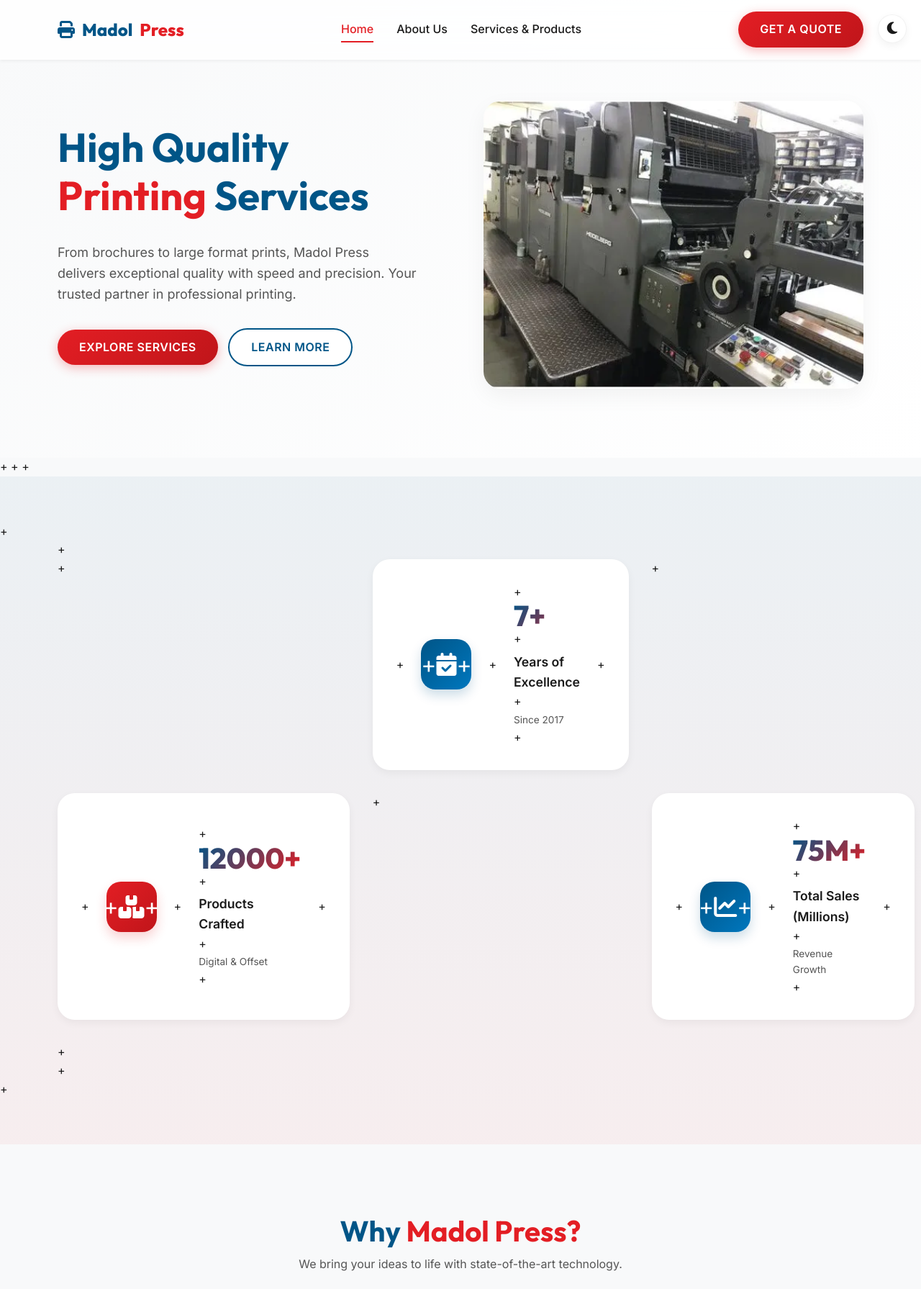
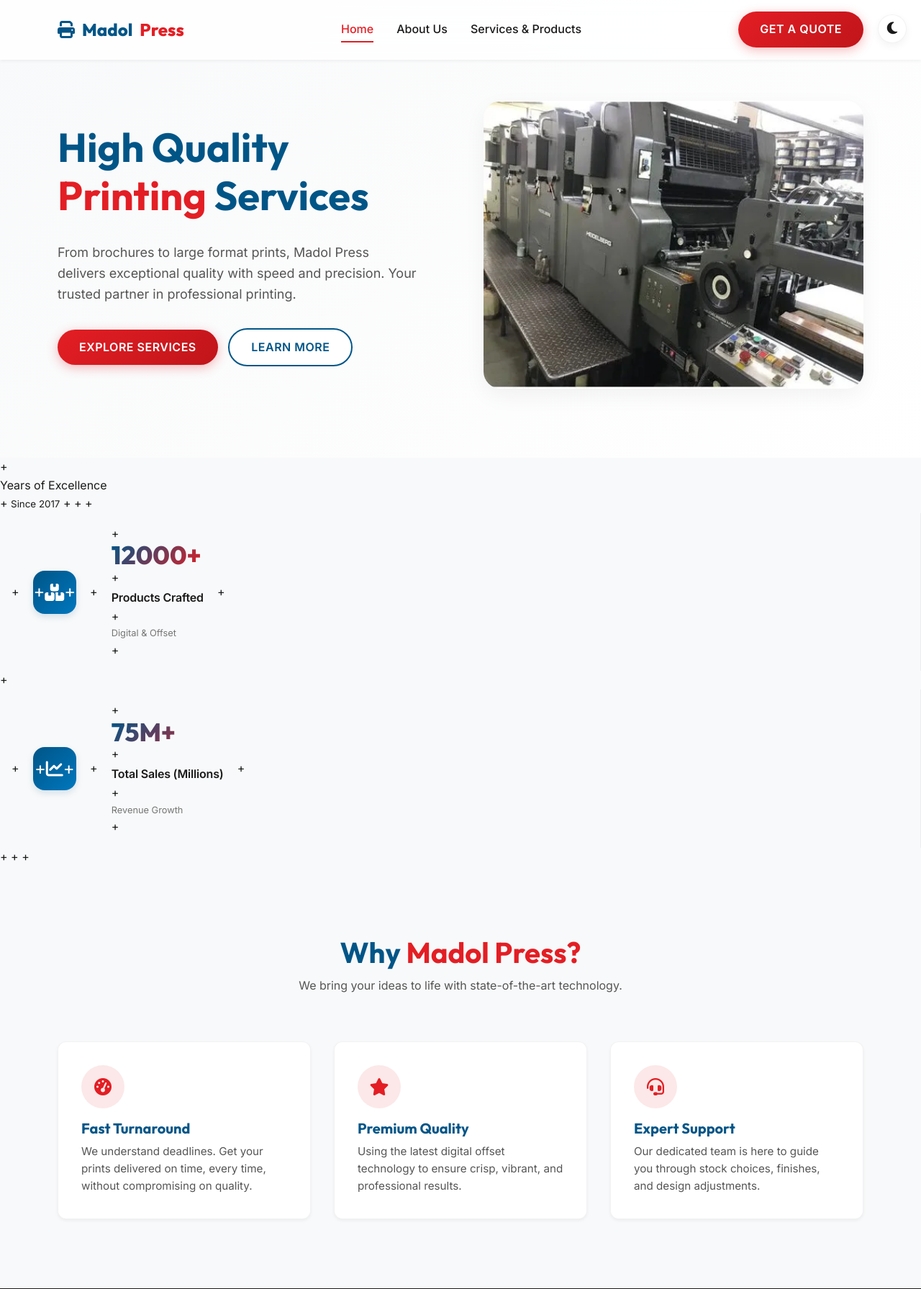
Before and after one commit to danokolojnr-commits/MADOL-PRESS, a PHP site: page / in a window 1280 px wide. Shown: the top 1791 px of the page at 72% size. Run offline with PHP 8.4, Linux system fonts and the light colour scheme.

Commit message:
Redesign statistics board for a more premium and compact look with a header

```diff
--- a/css/style.css
+++ b/css/style.css
@@ -477,59 +477,67 @@ body.dark-mode .feature-card:hover .feature-icon {
 
 /* Statistics Board Styles */
 .stats-section {
-    padding: var(--spacing-lg) 0;
-    background: linear-gradient(rgba(0, 85, 135, 0.05), rgba(227, 30, 36, 0.05));
+    padding: var(--spacing-md) 0;
+    background: linear-gradient(135deg, rgba(0, 85, 135, 0.03) 0%, rgba(227, 30, 36, 0.03) 100%);
     position: relative;
-    overflow: hidden;
+    border-top: 1px solid var(--border-color);
+    border-bottom: 1px solid var(--border-color);
 }
 
 .stats-grid {
-    display: grid;
-    grid-template-columns: repeat(3, 1fr);
+    display: flex;
+    justify-content: center;
     gap: var(--spacing-md);
+    flex-wrap: wrap;
+    background: var(--bg-card);
+    padding: var(--spacing-md);
+    border-radius: var(--radius-lg);
+    border: 1px solid var(--glass-border);
+    box-shadow: var(--shadow-md);
+    backdrop-filter: blur(10px);
 }
 
 .stat-item {
-    background: var(--bg-card);
-    padding: var(--spacing-md);
-    border-radius: var(--radius-lg);
-    backdrop-filter: blur(10px);
-    -webkit-backdrop-filter: blur(10px);
-    border: 1px solid var(--glass-border);
+    flex: 1;
+    min-width: 250px;
+    padding: var(--spacing-sm);
     display: flex;
     align-items: center;
-    gap: 1.5rem;
+    gap: 1.2rem;
     transition: var(--transition);
-    box-shadow: var(--shadow-md);
+    position: relative;
+    border-right: 1px solid var(--border-color);
+}
+
+.stat-item:last-child {
+    border-right: none;
 }
 
 .stat-item:hover {
-    transform: translateY(-10px);
-    box-shadow: var(--shadow-lg);
-    border-color: var(--primary-red);
+    transform: translateY(-5px);
 }
 
 .stat-icon {
-    width: 70px;
-    height: 70px;
+    width: 60px;
+    height: 60px;
     background: linear-gradient(135deg, var(--primary-blue), var(--accent-blue));
     color: white;
-    border-radius: 20px;
+    border-radius: 16px;
     display: flex;
     align-items: center;
     justify-content: center;
-    font-size: 2rem;
+    font-size: 1.5rem;
     flex-shrink: 0;
-    box-shadow: 0 8px 16px rgba(0, 85, 135, 0.2);
+    box-shadow: 0 4px 10px rgba(0, 85, 135, 0.15);
 }
 
 .stat-item:nth-child(2) .stat-icon {
     background: linear-gradient(135deg, var(--primary-red), #C0151A);
-    box-shadow: 0 8px 16px rgba(227, 30, 36, 0.2);
+    box-shadow: 0 4px 10px rgba(227, 30, 36, 0.15);
 }
 
 .stat-info h2 {
-    font-size: 2.5rem;
+    font-size: 2.2rem;
     margin: 0;
     line-height: 1;
     background: linear-gradient(135deg, var(--primary-blue), var(--primary-red));
@@ -540,24 +548,36 @@ body.dark-mode .feature-card:hover .feature-icon {
 }
 
 .stat-info p {
-    font-weight: 700;
+    font-weight: 600;
     color: var(--text-main);
-    margin: 5px 0 0;
-    font-size: 1.1rem;
+    margin: 3px 0 0;
+    font-size: 1rem;
+    letter-spacing: -0.2px;
 }
 
 .stat-info small {
     color: var(--text-secondary);
-    font-size: 0.85rem;
+    font-size: 0.8rem;
     display: block;
-    margin-top: 2px;
+    margin-top: 1px;
+    opacity: 0.8;
 }
 
 @media (max-width: 992px) {
     .stats-grid {
-        grid-template-columns: 1fr;
-        max-width: 500px;
-        margin: 0 auto;
+        flex-direction: column;
+        padding: var(--spacing-sm);
+    }
+
+    .stat-item {
+        border-right: none;
+        border-bottom: 1px solid var(--border-color);
+        width: 100%;
+        padding: var(--spacing-sm) 0;
+    }
+
+    .stat-item:last-child {
+        border-bottom: none;
     }
 }
 
--- a/index.html
+++ b/index.html
@@ -86,17 +86,6 @@
             </div>
         </div>
     </section>
-    +
-    + <!-- Statistics Board -->
-    + <section class="stats-section" data-aos="fade-up">
-        + <div class="container">
-            + <div class="stats-grid">
-                + <div class="stat-item">
-                    + <div class="stat-icon">
-                        + <i class="fa-solid fa-calendar-check"></i>
-                        + </div>
-                    + <div class="stat-info">
-                        + <h2 class="stat-number" data-target="7">0</h2>
     + <p>Years of Excellence</p>
     + <small>Since 2017</small>
     + </div>
```
Lines whose indentation alone changed are shown as unchanged.
